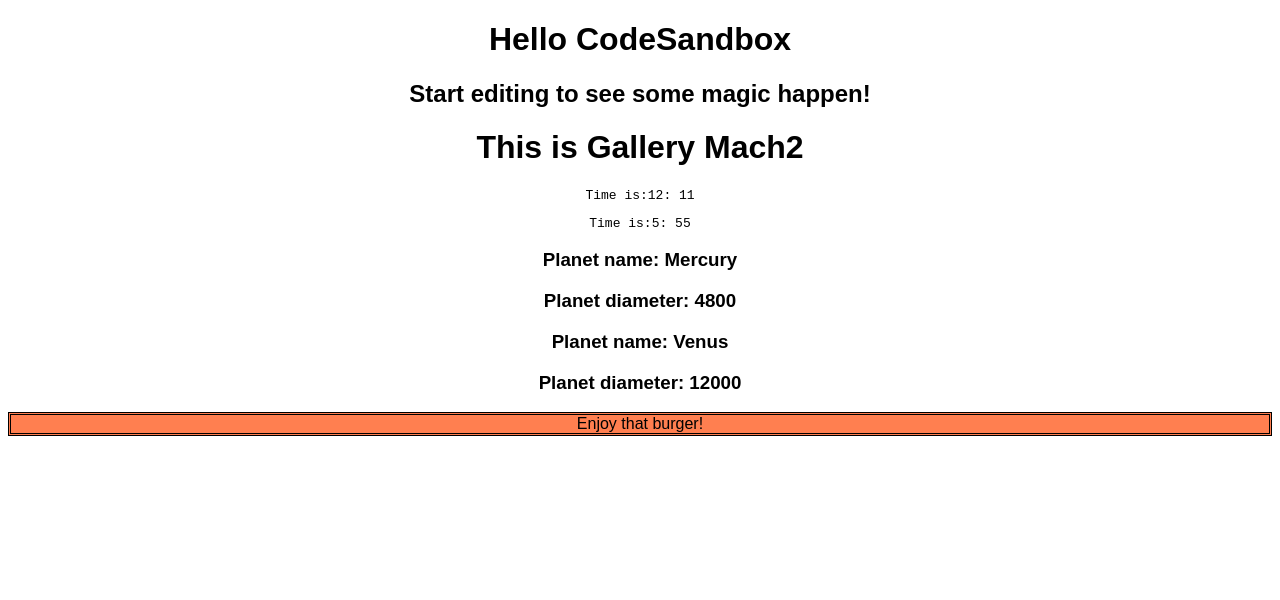
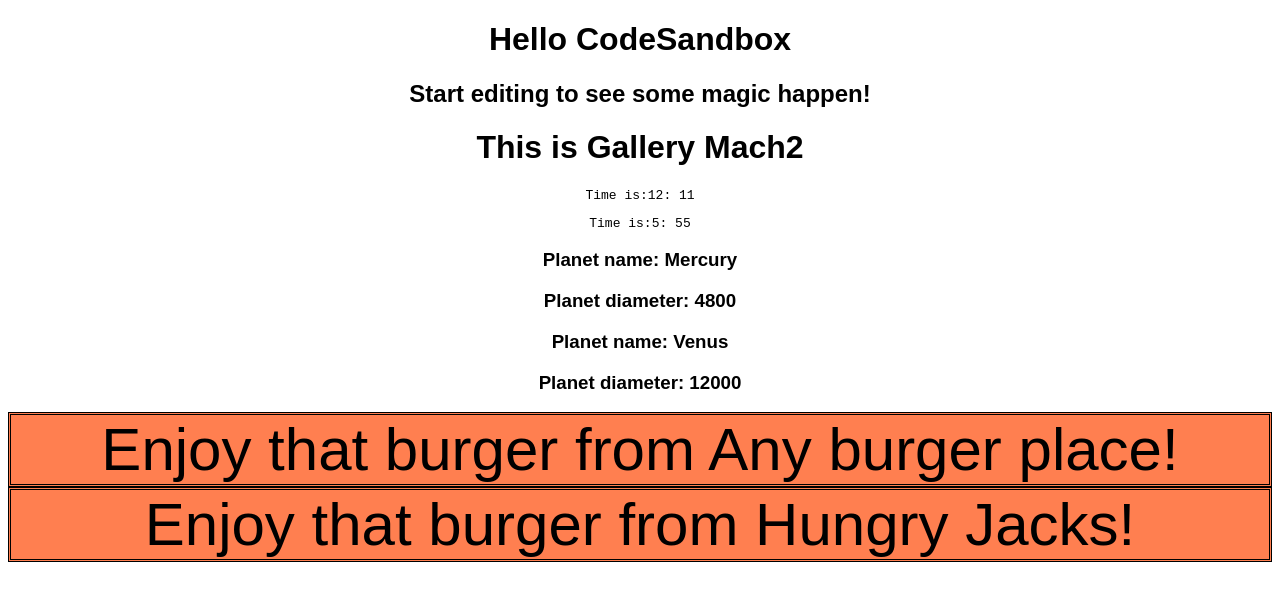
Before and after one commit to RaymondByczko/hungry-bell-vgq5td, a React (Create React App) app: page / in a window 1280 px wide. Shown: the top 600 px of the page. Built offline with nearby package versions, Linux system fonts and the light colour scheme.

Commit message:
Added second Burger.  Added font size.

```diff
--- a/src/App.js
+++ b/src/App.js
@@ -15,6 +15,7 @@
       <Planet PlanetDetails={{ name: "Mercury", diameter: 4800 }}></Planet>
       <Planet PlanetDetails={{ name: "Venus", diameter: 12000 }}></Planet>
       <Burger></Burger>
+      <Burger burgerJoint="Hungry Jacks"></Burger>
     </div>
   );
 }
--- a/src/Burger.js
+++ b/src/Burger.js
@@ -2,8 +2,11 @@
   theme: {
     backgroundColor: "coral",
     border: "double",
+    fontSize: "60px",
   },
 };
-export default function Burger() {
-  return <div style={burgerDetails.theme}>Enjoy that burger!</div>;
+export default function Burger({ burgerJoint = "Any burger place" }) {
+  return (
+    <div style={burgerDetails.theme}>Enjoy that burger from {burgerJoint}!</div>
+  );
 }
```
